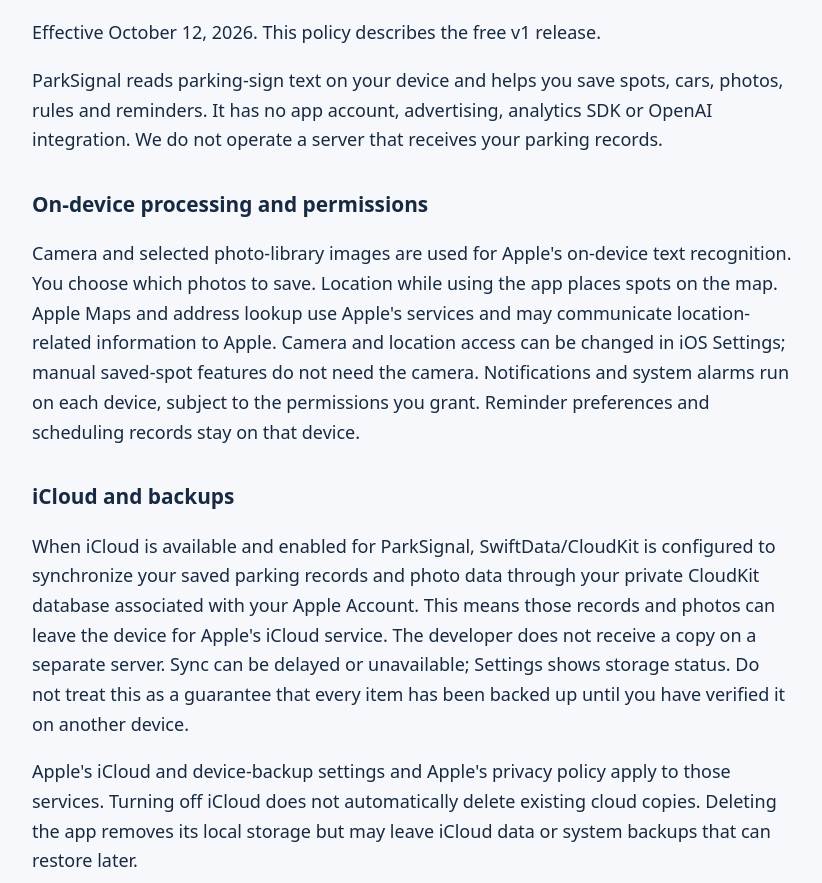
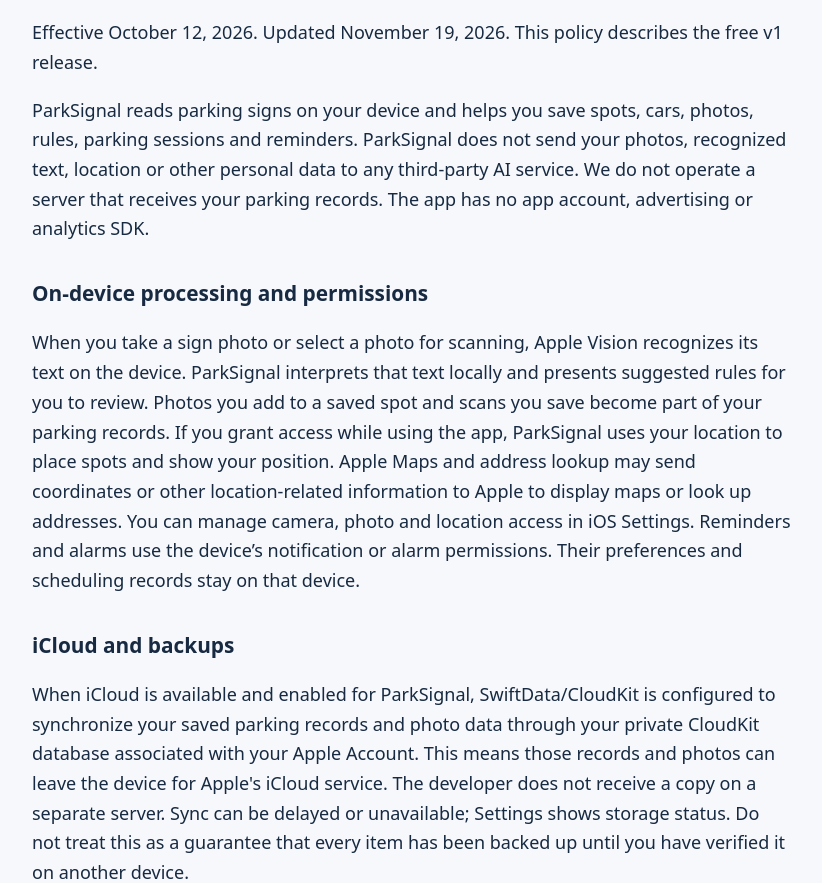
Before and after one commit to shawn8989/ParkSignalAIBeta, a plain HTML site: page legal/privacy.html in a window 1280 px wide. Shown: the part 169-1052 px from the top of the page, without its empty margins (228-1050 px from the left). Drawn offline with Linux system fonts and the light colour scheme.

Commit message:
Clarify ParkSignal data use and on-device scanning

```diff
--- a/legal/privacy.html
+++ b/legal/privacy.html
@@ -1,14 +1,14 @@
 <!doctype html><html lang="en"><meta charset="utf-8"><meta name="viewport" content="width=device-width,initial-scale=1"><title>ParkSignal AI Privacy</title><style>:root{color-scheme:light dark}body{font:18px/1.65 system-ui,sans-serif;max-width:760px;margin:auto;padding:48px 24px;color:#172a42;background:#f6f8fb}h1{font-size:2.2rem;line-height:1.15}h2{font-size:1.3rem;margin-top:2rem}a{color:#005bbb;text-underline-offset:3px}header{border-bottom:2px solid #d4dde8;padding-bottom:20px}footer{margin-top:48px;border-top:1px solid #d4dde8;padding-top:20px;font-size:.9rem}@media(prefers-color-scheme:dark){body{color:#eef3fa;background:#101c2d}a{color:#87c7ff}}</style><body><header><a href="support.html">ParkSignal AI</a></header><main><h1>ParkSignal AI — Privacy Policy</h1>
-<p>Effective October 12, 2026. This policy describes the free v1 release.</p>
-<p>ParkSignal reads parking-sign text on your device and helps you save spots, cars, photos, rules and reminders. It has no app account, advertising, analytics SDK or OpenAI integration. We do not operate a server that receives your parking records.</p>
+<p>Effective October 12, 2026. Updated November 19, 2026. This policy describes the free v1 release.</p>
+<p>ParkSignal reads parking signs on your device and helps you save spots, cars, photos, rules, parking sessions and reminders. ParkSignal does not send your photos, recognized text, location or other personal data to any third-party AI service. We do not operate a server that receives your parking records. The app has no app account, advertising or analytics SDK.</p>
 <h2>On-device processing and permissions</h2>
-<p>Camera and selected photo-library images are used for Apple&#x27;s on-device text recognition. You choose which photos to save. Location while using the app places spots on the map. Apple Maps and address lookup use Apple&#x27;s services and may communicate location-related information to Apple. Camera and location access can be changed in iOS Settings; manual saved-spot features do not need the camera. Notifications and system alarms run on each device, subject to the permissions you grant. Reminder preferences and scheduling records stay on that device.</p>
+<p>When you take a sign photo or select a photo for scanning, Apple Vision recognizes its text on the device. ParkSignal interprets that text locally and presents suggested rules for you to review. Photos you add to a saved spot and scans you save become part of your parking records. If you grant access while using the app, ParkSignal uses your location to place spots and show your position. Apple Maps and address lookup may send coordinates or other location-related information to Apple to display maps or look up addresses. You can manage camera, photo and location access in iOS Settings. Reminders and alarms use the device’s notification or alarm permissions. Their preferences and scheduling records stay on that device.</p>
 <h2>iCloud and backups</h2>
 <p>When iCloud is available and enabled for ParkSignal, SwiftData/CloudKit is configured to synchronize your saved parking records and photo data through your private CloudKit database associated with your Apple Account. This means those records and photos can leave the device for Apple&#x27;s iCloud service. The developer does not receive a copy on a separate server. Sync can be delayed or unavailable; Settings shows storage status. Do not treat this as a guarantee that every item has been backed up until you have verified it on another device.</p>
-<p>Apple&#x27;s iCloud and device-backup settings and Apple&#x27;s privacy policy apply to those services. Turning off iCloud does not automatically delete existing cloud copies. Deleting the app removes its local storage but may leave iCloud data or system backups that can restore later.</p>
+<p><a href="https://www.apple.com/legal/privacy/">Apple’s privacy policy</a> applies to Apple Maps, address lookup, iCloud and Apple’s device-backup services. Your iCloud and device-backup settings control those features. Turning off iCloud does not automatically delete existing cloud copies. Deleting the app removes its local storage but may leave iCloud data or system backups that can restore later.</p>
 <h2>Retention and deletion</h2>
 <p>Your saved records remain until you delete them. Delete spots, scans or photos in the app; when sync is working, the associated record deletions can propagate to your other devices. If you want to remove iCloud copies, also use Apple&#x27;s iCloud storage controls. Backup retention is controlled by Apple and your account settings. We cannot retrieve or delete your private CloudKit records from a developer server.</p>
 <h2>Support and sharing</h2>
 <p>Support is available at https://github.com/shawn8989/ParkSignalAIBeta/issues. Submitting an issue is optional and publishes what you write on GitHub. Do not post license plates, home addresses, precise parking locations, account details or private photos. GitHub&#x27;s privacy policy applies to information you submit there.</p>
 <h2>Tracking and future changes</h2>
-<p>ParkSignal does not include ads, cross-app tracking or sale of personal data. Cloud AI and purchases are not part of this release. Any future cloud processing will require updated disclosures and an explicit choice before content is sent. This page will be updated if the app&#x27;s practices change. </p></main><footer><a href="privacy.html">Privacy</a> · <a href="support.html">Support</a></footer></body></html>
+<p>ParkSignal does not include ads, cross-app tracking or sale of personal data. This page will be updated if the app’s privacy practices change.</p></main><footer><a href="privacy.html">Privacy</a> · <a href="support.html">Support</a></footer></body></html>
```
Also changed, not shown: legal/support.html (+1 -1 lines).
